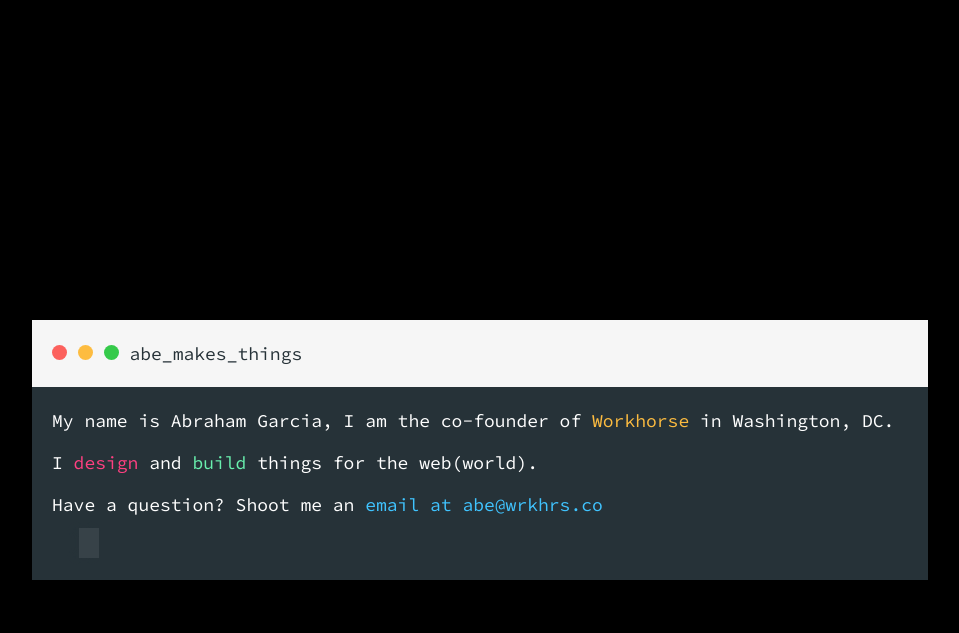
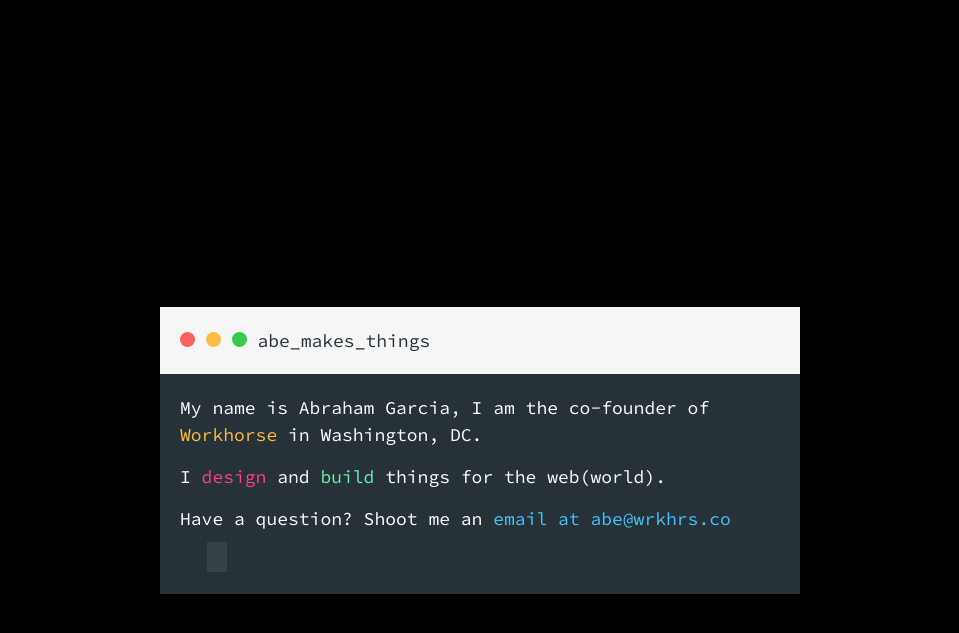
Before and after one commit to thehonestape/thehonestape.github.io, a Jekyll site: the page built from index.html, in a window 1280 px wide. Shown: the top 633 px of the page, without its empty margins (160-1119 px from the left). Built offline with Jekyll 4.4.1, drawn with Linux system fonts in a browser that asks for light colours; nearby versions of some CDN libraries.

Commit message:
better sizing of terminal window

```diff
--- a/css/main.scss
+++ b/css/main.scss
@@ -188,6 +188,22 @@ body {
 	}
 }
 
+@media only screen and (min-width: 300px) and (max-width: 500px) {
+	#console {
+		min-width: 85vw;
+		max-width: 85vw;
+	}
+}
+
+@media only screen and (min-width: 1200px) {
+	#console {
+		min-width: 50vw;
+		max-width: 50vw;
+	}
+}
+
+
+
 
 
 
```
Also changed, not shown: 3 other files.
